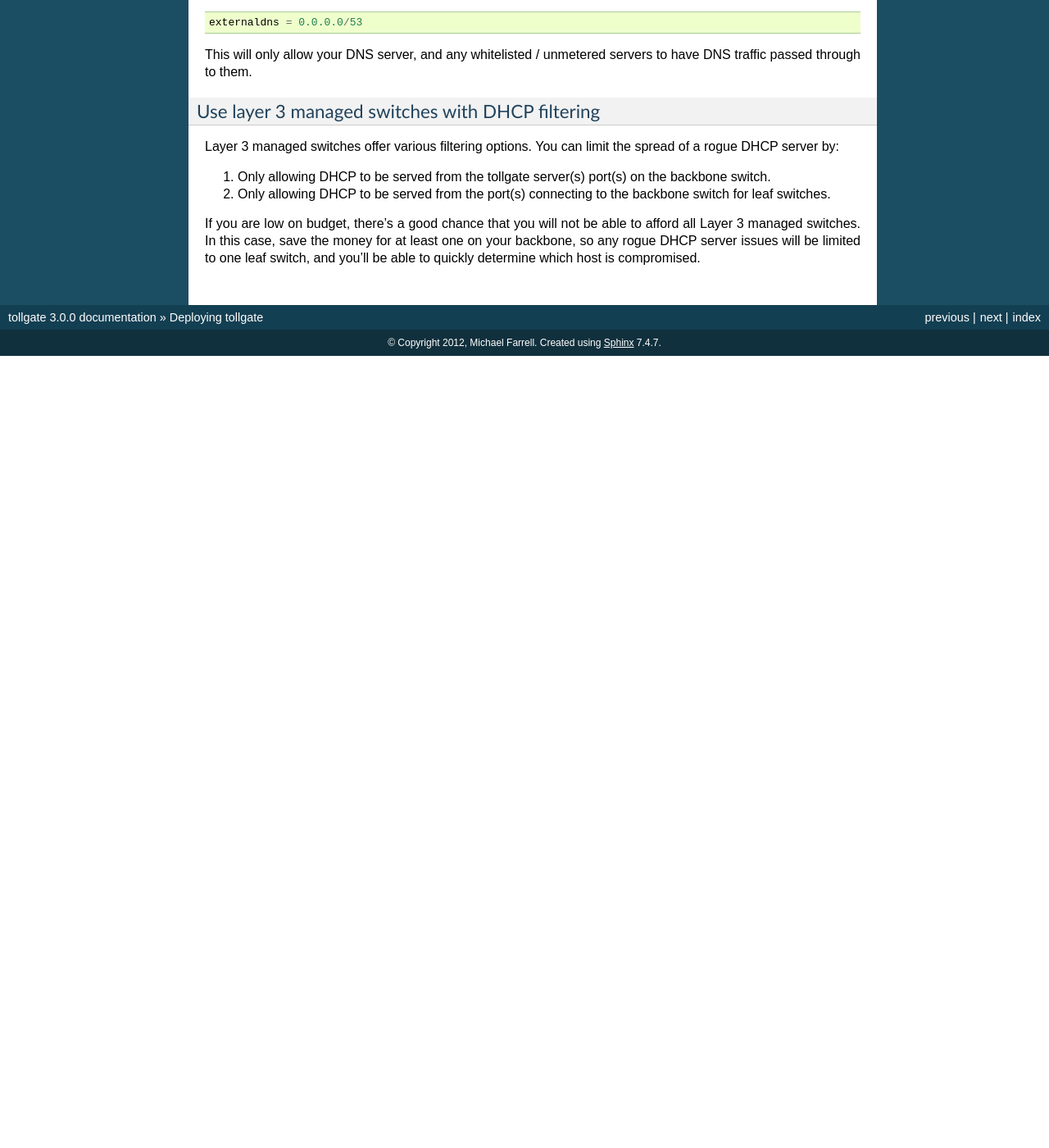
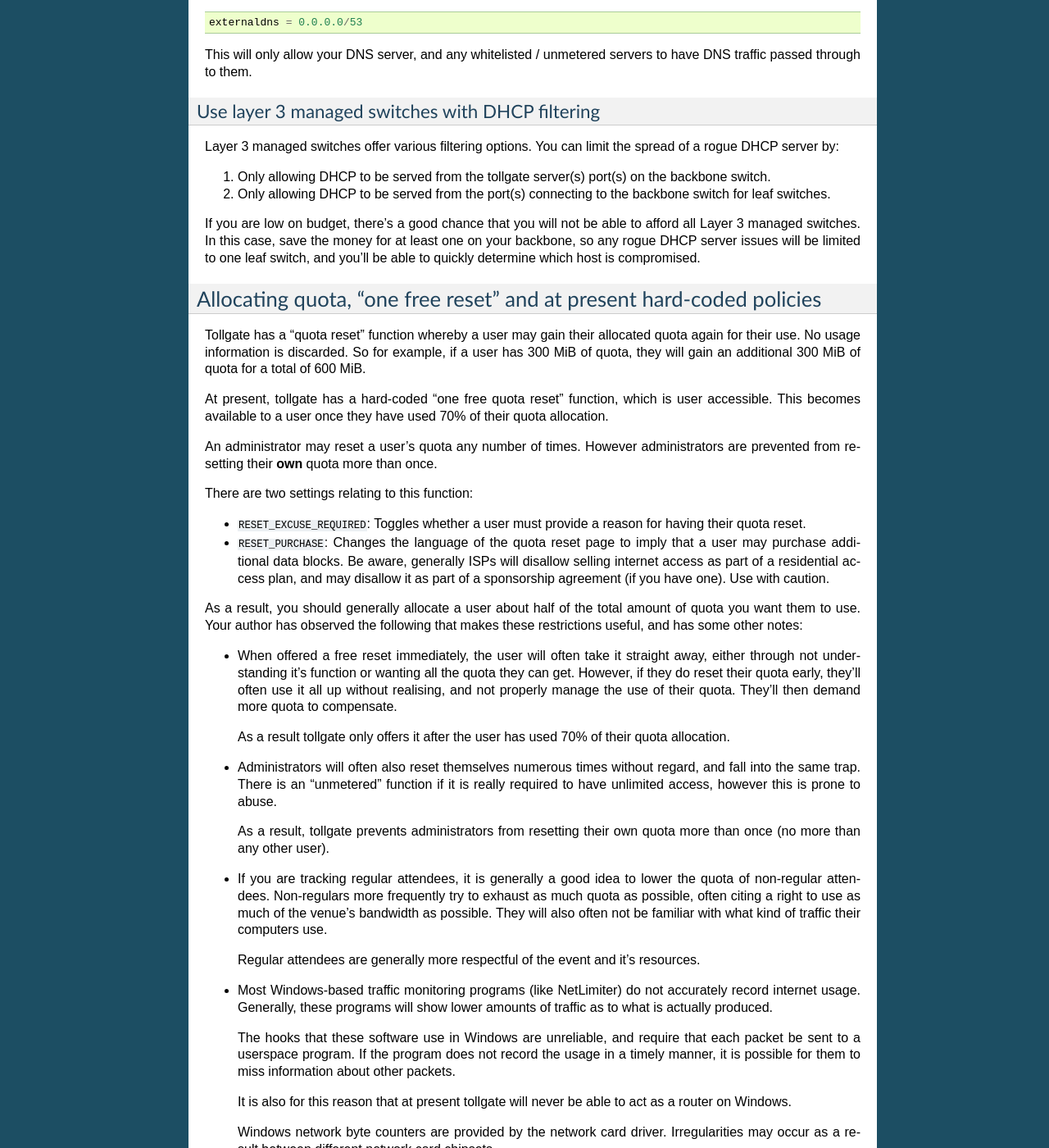
Before and after one commit to micolous/tollgate, a Sphinx documentation site: the page built from docs/deploy.rst, in a window 1280 px wide and 1400 px high, scrolled down 10177 px. Shown: the whole window at 82% size. Built offline with Sphinx 7.4.7, drawn with Linux system fonts in a browser that asks for light colours; before the commit the page ends 10611 px from its top, so only the background shows below that; some of the changed text lies outside the part shown.

Commit message:
Document the reset system.

```diff
--- a/docs/deploy.rst
+++ b/docs/deploy.rst
@@ -462,3 +462,47 @@ Layer 3 managed switches offer various filtering options.  You can limit the spr
 2. Only allowing DHCP to be served from the port(s) connecting to the backbone switch for leaf switches.
 
 If you are low on budget, there's a good chance that you will not be able to afford all Layer 3 managed switches.  In this case, save the money for at least one on your backbone, so any rogue DHCP server issues will be limited to one leaf switch, and you'll be able to quickly determine which host is compromised.
+
+Allocating quota, "one free reset" and at present hard-coded policies
+=====================================================================
+
+Tollgate has a "quota reset" function whereby a user may gain their allocated quota again for their use.  No usage information is discarded.  So for example, if a user has 300 MiB of quota, they will gain an additional 300 MiB of quota for a total of 600 MiB.
+
+At present, tollgate has a hard-coded "one free quota reset" function, which is user accessible.  This becomes available to a user once they have used 70% of their quota allocation.
+
+An administrator may reset a user's quota any number of times.  However administrators are prevented from resetting their **own** quota more than once.
+
+There are two settings relating to this function:
+
+* ``RESET_EXCUSE_REQUIRED``: Toggles whether a user must provide a reason for having their quota reset.
+* ``RESET_PURCHASE``: Changes the language of the quota reset page to imply that a user may purchase additional data blocks.  Be aware, generally ISPs will disallow selling internet access as part of a residential access plan, and may disallow it as part of a sponsorship agreement (if you have one).  Use with caution.
+
+As a result, you should generally allocate a user about half of the total amount of quota you want them to use.  Your author has observed the following that makes these restrictions useful, and has some other notes:
+
+* When offered a free reset immediately, the user will often take it straight away, either through not understanding it's function or wanting all the quota they can get.  However, if they do reset their quota early, they'll often use it all up without realising, and not properly manage the use of their quota.  They'll then demand more quota to compensate.
+
+  As a result tollgate only offers it after the user has used 70% of their quota allocation.
+
+* Administrators will often also reset themselves numerous times without regard, and fall into the same trap.  There is an "unmetered" function if it is really required to have unlimited access, however this is prone to abuse.
+
+  As a result, tollgate prevents administrators from resetting their own quota more than once (no more than any other user).
+
+* If you are tracking regular attendees, it is generally a good idea to lower the quota of non-regular attendees.  Non-regulars more frequently try to exhaust as much quota as possible, often citing a right to use as much of the venue's bandwidth as possible.  They will also often not be familiar with what kind of traffic their computers use.
+
+  Regular attendees are generally more respectful of the event and it's resources.
+
+* Most Windows-based traffic monitoring programs (like NetLimiter) do not accurately record internet usage.  Generally, these programs will show lower amounts of traffic as to what is actually produced.
+
+  The hooks that these software use in Windows are unreliable, and require that each packet be sent to a userspace program.  If the program does not record the usage in a timely manner, it is possible for them to miss information about other packets.
+
+  It is also for this reason that at present tollgate will never be able to act as a router on Windows.
+
+  Windows network byte counters are provided by the network card driver.  Irregularities may occur as a result between different network card chipsets.
+
+* Some programs that create "raw" packets may not be accounted for properly by the OS in either traffic counters or firewall quota records, nor might they be filtered by outbound rules.  Tollgate will also count traffic that the firewall may have rejected or dropped -- it has no way to tell if the client is ignoring or using the traffic or not.
+
+  Additionally, these programs fail to take into account things like blacklisted and unmetered site access, as well as access from other sources (such as home internet use, or mobile broadband), which can cause them to read higher amounts of usage.
+
+  It is important when reporting irregularities to come up with solid evidence that proves it.  I'm welcome to reproducable reports of these issues.  Please include all details in your report, including tollgate versions, kernel versions, network hardware, packet captures, etc., enough so that I can try to reproduce the problem and verify that there is not an issue with your reporting device.
+
+  **Any reports incorporating data from only Windows machines will be ignored for the above reasons.  Incomplete, vague or non-reproducable reports will also be ignored.**
```
